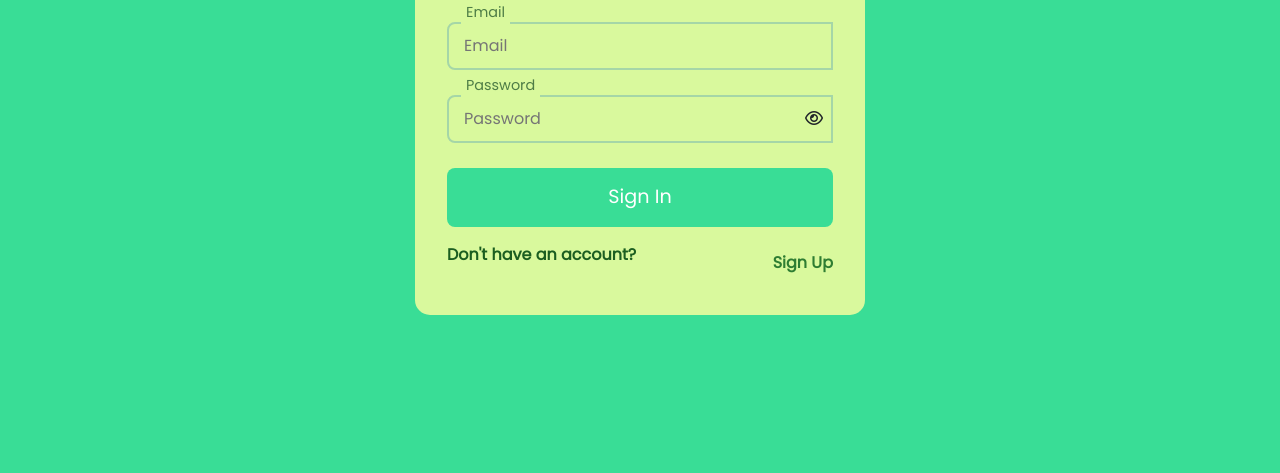
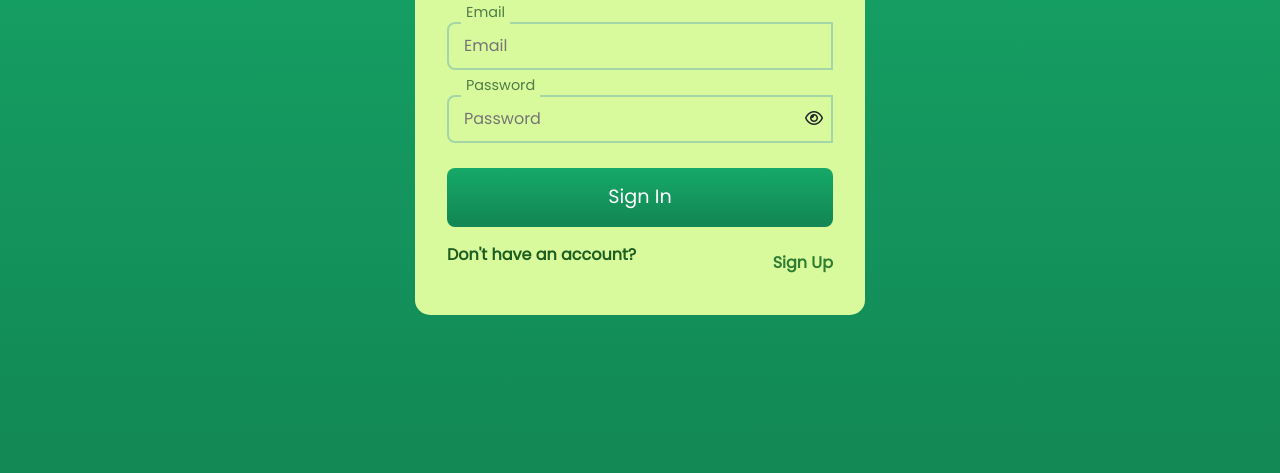
Before and after one commit to RPL-Wikrama-Bogor/project-collab-x, a plain HTML site: page user/12410475/Logout.html in a window 1280 px wide. Shown: the part 260-733 px from the top of the page. Drawn offline with nearby package versions, Linux system fonts and the light colour scheme.

Commit message:
change: color button and background color

```diff
--- a/user/12410475/logout.css
+++ b/user/12410475/logout.css
@@ -5,7 +5,7 @@
         font-family: "Poppins", sans-serif;
       }
       body {
-        background: #39dd96;
+        background: linear-gradient(to bottom, #16A969, #128553);
         background-size: cover;
         background-repeat: no-repeat;
         min-height: 100vh;
@@ -65,13 +65,13 @@
         border-radius: 8px;
         border: none;
         width: 100%;
-        background: #39dd96;
+        background: linear-gradient(to bottom, #16A969, #128553);
         color: white;
         cursor: pointer;
         transition: 0.4s;
       }
       .btn:hover {
-        background: #05ea87;
+        background: linear-gradient(to bottom, #128553, #0f6b44);
       }
 
       .show-password {
```
